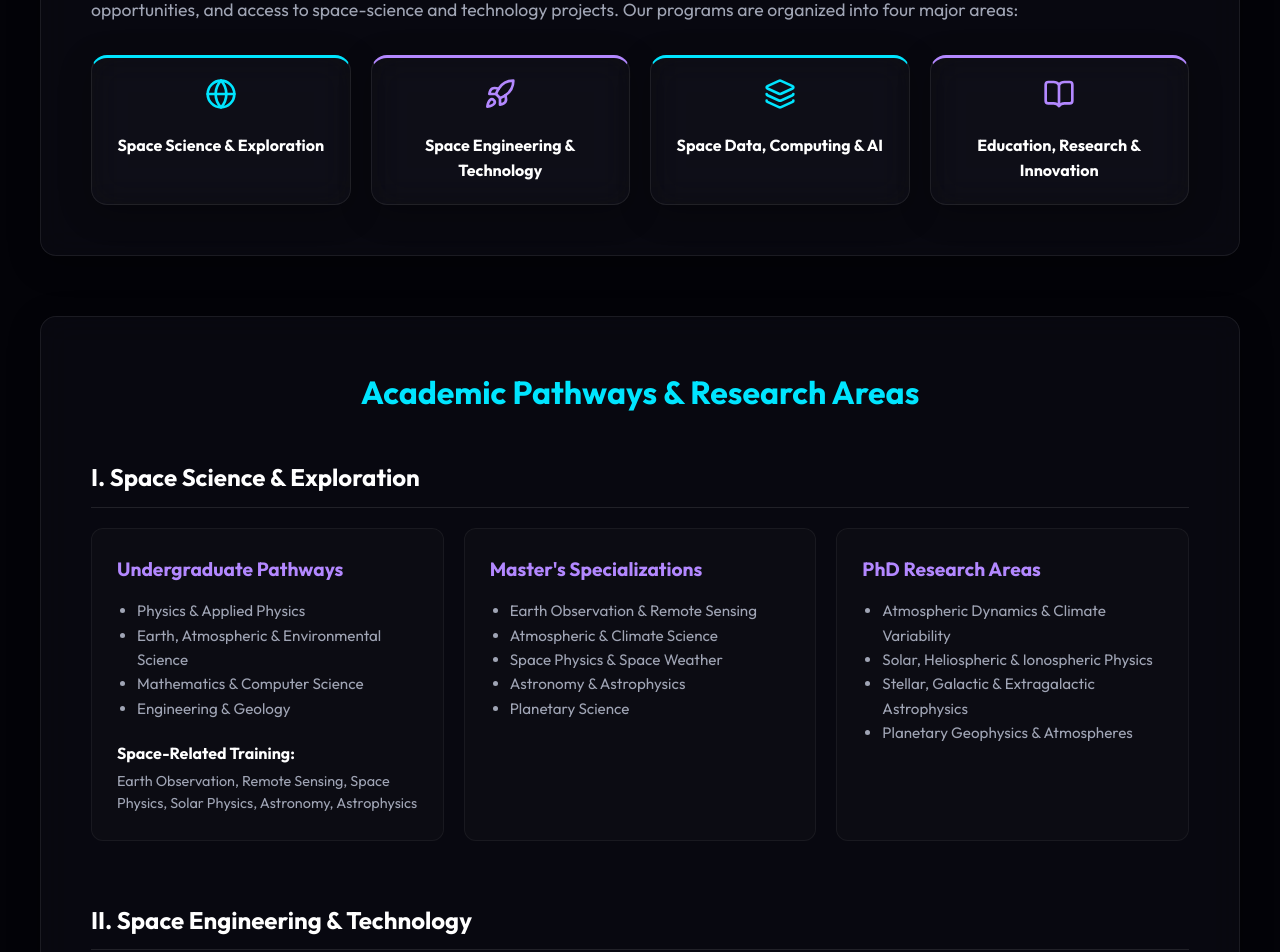
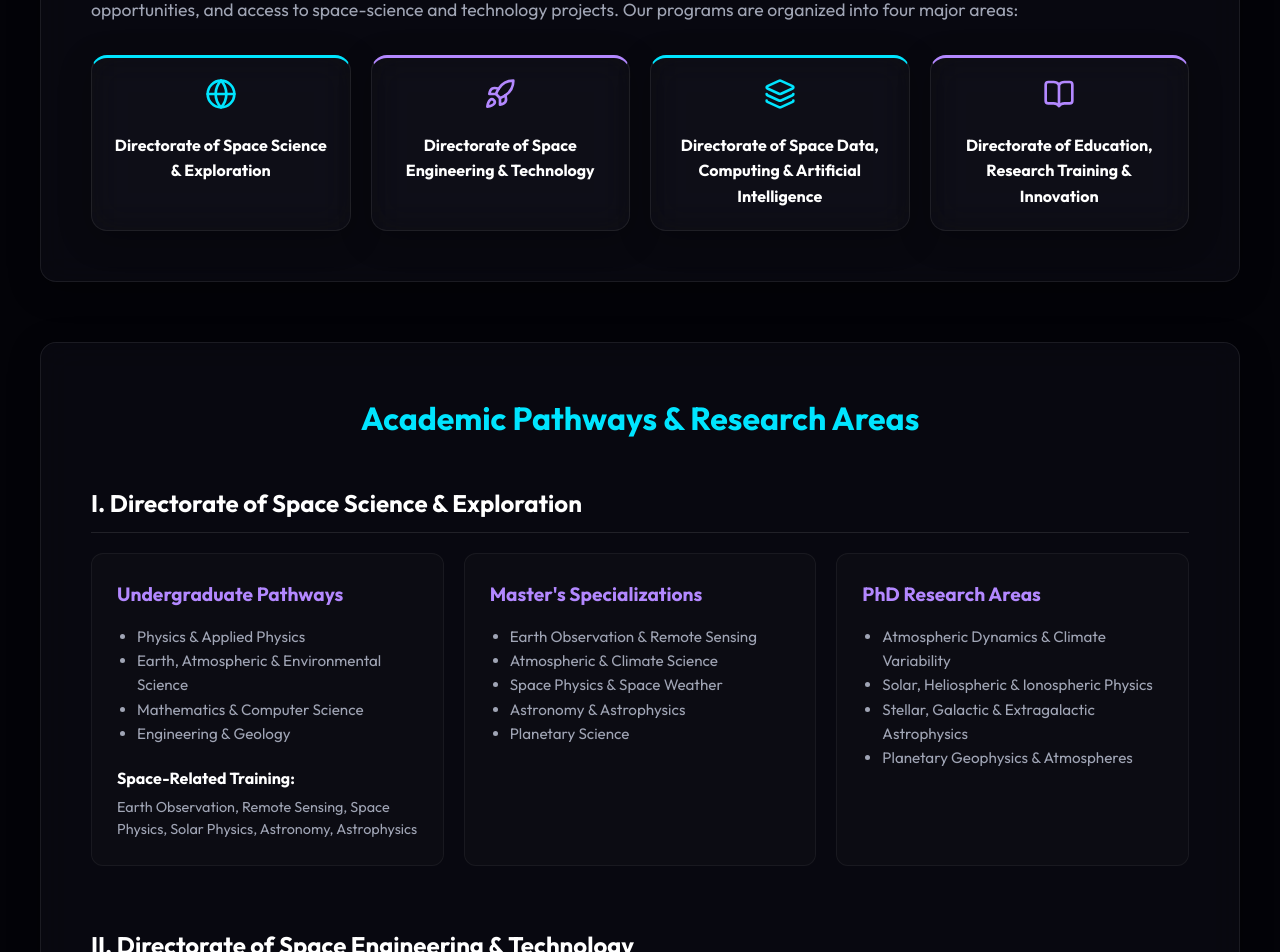
Before and after one commit to kaniobed28/SEPS-Ghana, a Next.js app: page /programs in a window 1280 px wide. Shown: the part 840-1792 px from the top of the page. Built offline with nearby package versions, Linux system fonts and the light colour scheme.

Commit message:
Update program names to match exact MS Word Directorate titles

```diff
--- a/src/app/programs/page.tsx
+++ b/src/app/programs/page.tsx
@@ -38,19 +38,19 @@ export default function Programs() {
             <div className="grid-layout" style={{ gridTemplateColumns: 'repeat(auto-fit, minmax(220px, 1fr))', gap: '20px' }}>
               <div className="glass-panel hover-lift" style={{ padding: '20px', background: 'rgba(255,255,255,0.02)', textAlign: 'center', borderTop: '3px solid var(--color-primary)' }}>
                 <Globe size={32} color="var(--color-primary)" style={{ margin: '0 auto 15px auto' }} />
-                <h4 style={{ color: 'var(--color-text-primary)' }}>Space Science & Exploration</h4>
+                <h4 style={{ color: 'var(--color-text-primary)' }}>Directorate of Space Science & Exploration</h4>
               </div>
               <div className="glass-panel hover-lift" style={{ padding: '20px', background: 'rgba(255,255,255,0.02)', textAlign: 'center', borderTop: '3px solid var(--color-secondary)' }}>
                 <Rocket size={32} color="var(--color-secondary)" style={{ margin: '0 auto 15px auto' }} />
-                <h4 style={{ color: 'var(--color-text-primary)' }}>Space Engineering & Technology</h4>
+                <h4 style={{ color: 'var(--color-text-primary)' }}>Directorate of Space Engineering & Technology</h4>
               </div>
               <div className="glass-panel hover-lift" style={{ padding: '20px', background: 'rgba(255,255,255,0.02)', textAlign: 'center', borderTop: '3px solid var(--color-primary)' }}>
                 <Layers size={32} color="var(--color-primary)" style={{ margin: '0 auto 15px auto' }} />
-                <h4 style={{ color: 'var(--color-text-primary)' }}>Space Data, Computing & AI</h4>
+                <h4 style={{ color: 'var(--color-text-primary)' }}>Directorate of Space Data, Computing & Artificial Intelligence</h4>
               </div>
               <div className="glass-panel hover-lift" style={{ padding: '20px', background: 'rgba(255,255,255,0.02)', textAlign: 'center', borderTop: '3px solid var(--color-secondary)' }}>
                 <BookOpen size={32} color="var(--color-secondary)" style={{ margin: '0 auto 15px auto' }} />
-                <h4 style={{ color: 'var(--color-text-primary)' }}>Education, Research & Innovation</h4>
+                <h4 style={{ color: 'var(--color-text-primary)' }}>Directorate of Education, Research Training & Innovation</h4>
               </div>
             </div>
           </div>
@@ -65,7 +65,7 @@ export default function Programs() {
             {/* Space Science & Exploration */}
             <div>
               <h3 style={{ fontSize: '1.5rem', color: 'var(--color-text-primary)', marginBottom: '20px', borderBottom: '1px solid rgba(255,255,255,0.1)', paddingBottom: '10px' }}>
-                I. Space Science & Exploration
+                I. Directorate of Space Science & Exploration
               </h3>
 
               <div className="grid-layout" style={{ gridTemplateColumns: 'repeat(auto-fit, minmax(280px, 1fr))', gap: '20px', alignItems: 'stretch' }}>
@@ -109,7 +109,7 @@ export default function Programs() {
             {/* Space Engineering & Technology */}
             <div>
               <h3 style={{ fontSize: '1.5rem', color: 'var(--color-text-primary)', marginBottom: '20px', borderBottom: '1px solid rgba(255,255,255,0.1)', paddingBottom: '10px' }}>
-                II. Space Engineering & Technology
+                II. Directorate of Space Engineering & Technology
               </h3>
 
               <div className="grid-layout" style={{ gridTemplateColumns: 'repeat(auto-fit, minmax(280px, 1fr))', gap: '20px', alignItems: 'stretch' }}>
@@ -152,7 +152,7 @@ export default function Programs() {
             {/* Space Data, Computing & AI */}
             <div>
               <h3 style={{ fontSize: '1.5rem', color: 'var(--color-text-primary)', marginBottom: '20px', borderBottom: '1px solid rgba(255,255,255,0.1)', paddingBottom: '10px' }}>
-                III. Space Data, Computing & AI
+                III. Directorate of Space Data, Computing & Artificial Intelligence
               </h3>
 
               <div className="grid-layout" style={{ gridTemplateColumns: 'repeat(auto-fit, minmax(280px, 1fr))', gap: '20px', alignItems: 'stretch' }}>
```
